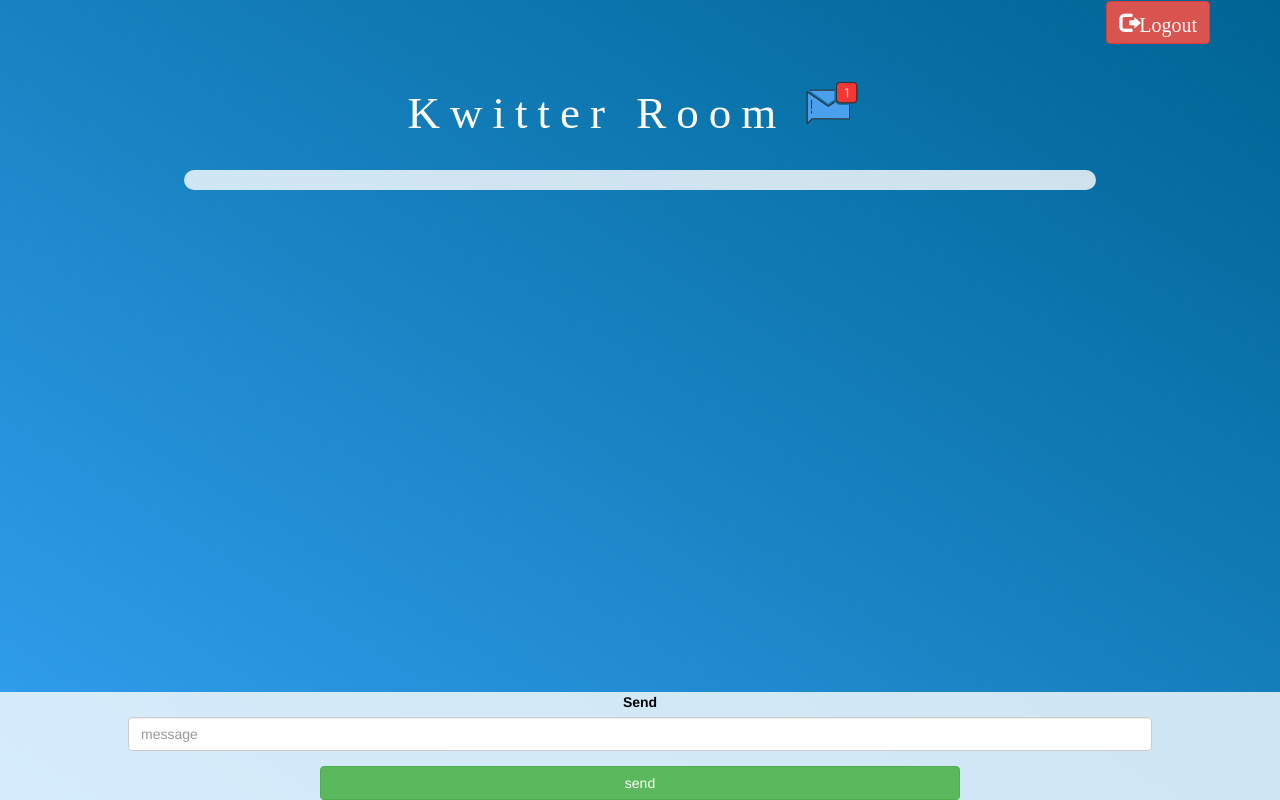
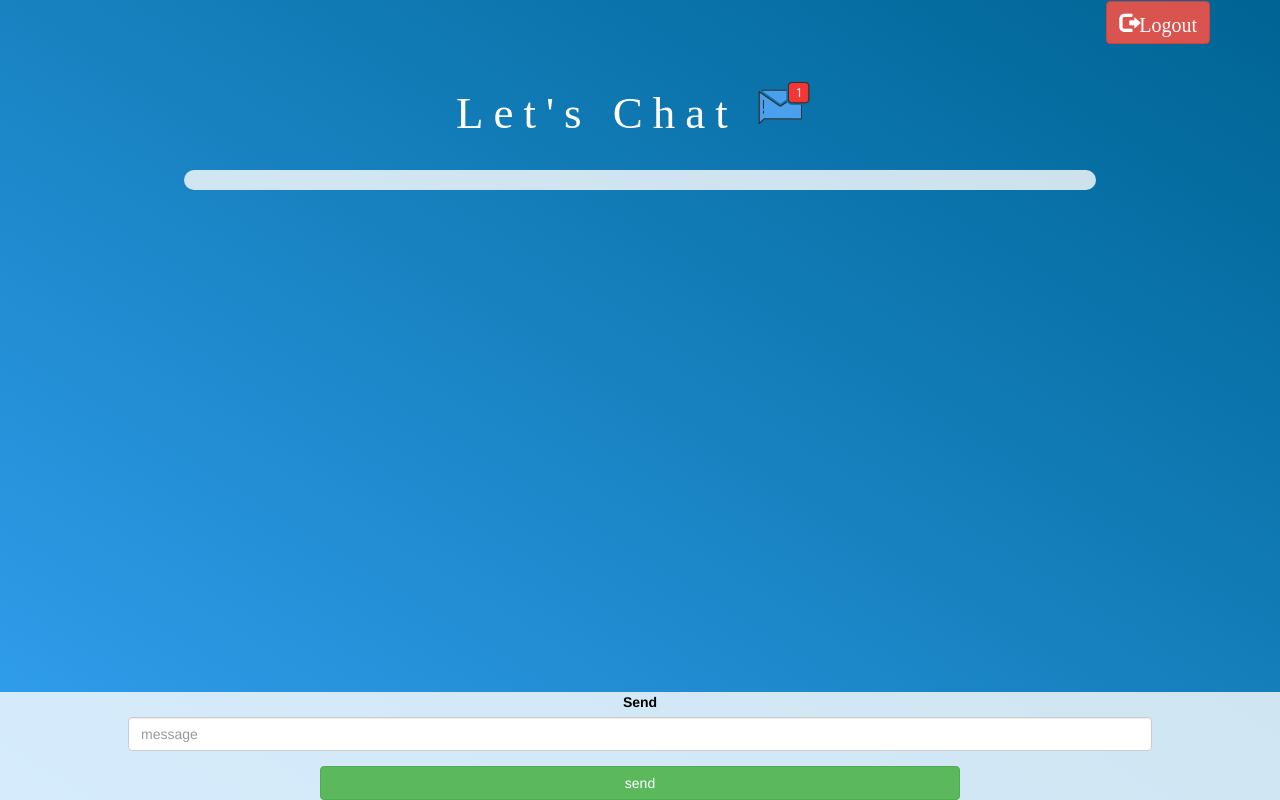
Before and after one commit to VIKCOMPANY/LetsChat, a plain HTML site: page kwitter_page.html in a window 1280 px wide. Drawn offline with nearby package versions, Linux system fonts and the light colour scheme; no server answers; a web font is replaced by a local one.

Commit message:
Update kwitter_page.html

```diff
--- a/kwitter_page.html
+++ b/kwitter_page.html
@@ -1,7 +1,7 @@
 <!DOCTYPE html>
 <html>
 <head>
-	<title> Kwitter</title>
+	<title> Let's Chat </title>
 <script src="https://www.gstatic.com/firebasejs/7.6.2/firebase-app.js"></script>
 <script src="https://www.gstatic.com/firebasejs/7.6.2/firebase-firestore.js"></script>
 <script src="https://www.gstatic.com/firebasejs/live/3.1/firebase.js"></script>
@@ -21,7 +21,7 @@
 <button id="logout" class="glyphicon glyphicon-log-out btn btn-danger" onclick="logout()">Logout</button>
 	<center>
 		<h1 class="header">
-			Kwitter Room
+			Let's Chat
 			<sup>
 				<img src="m2.png">
 			</sup>
```
